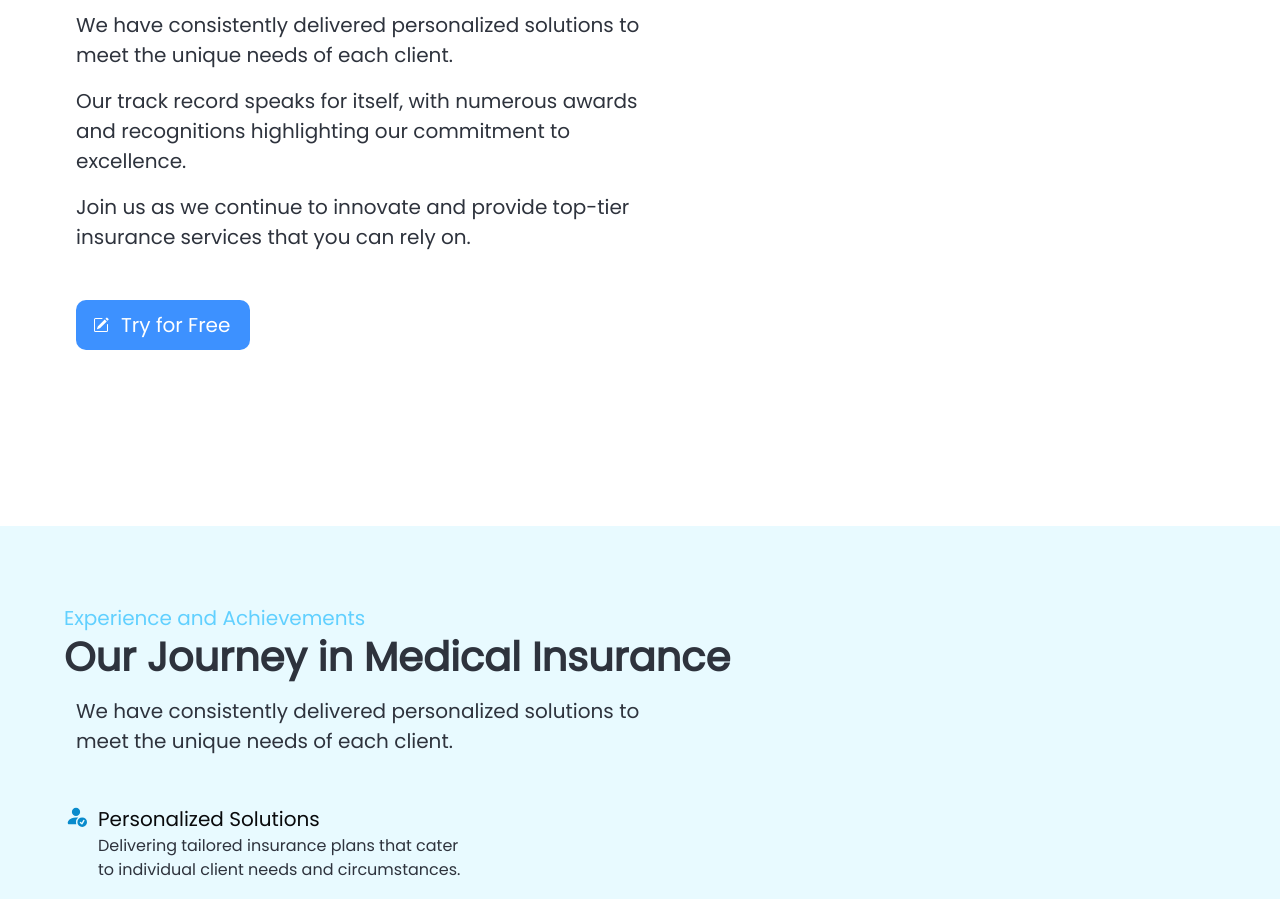
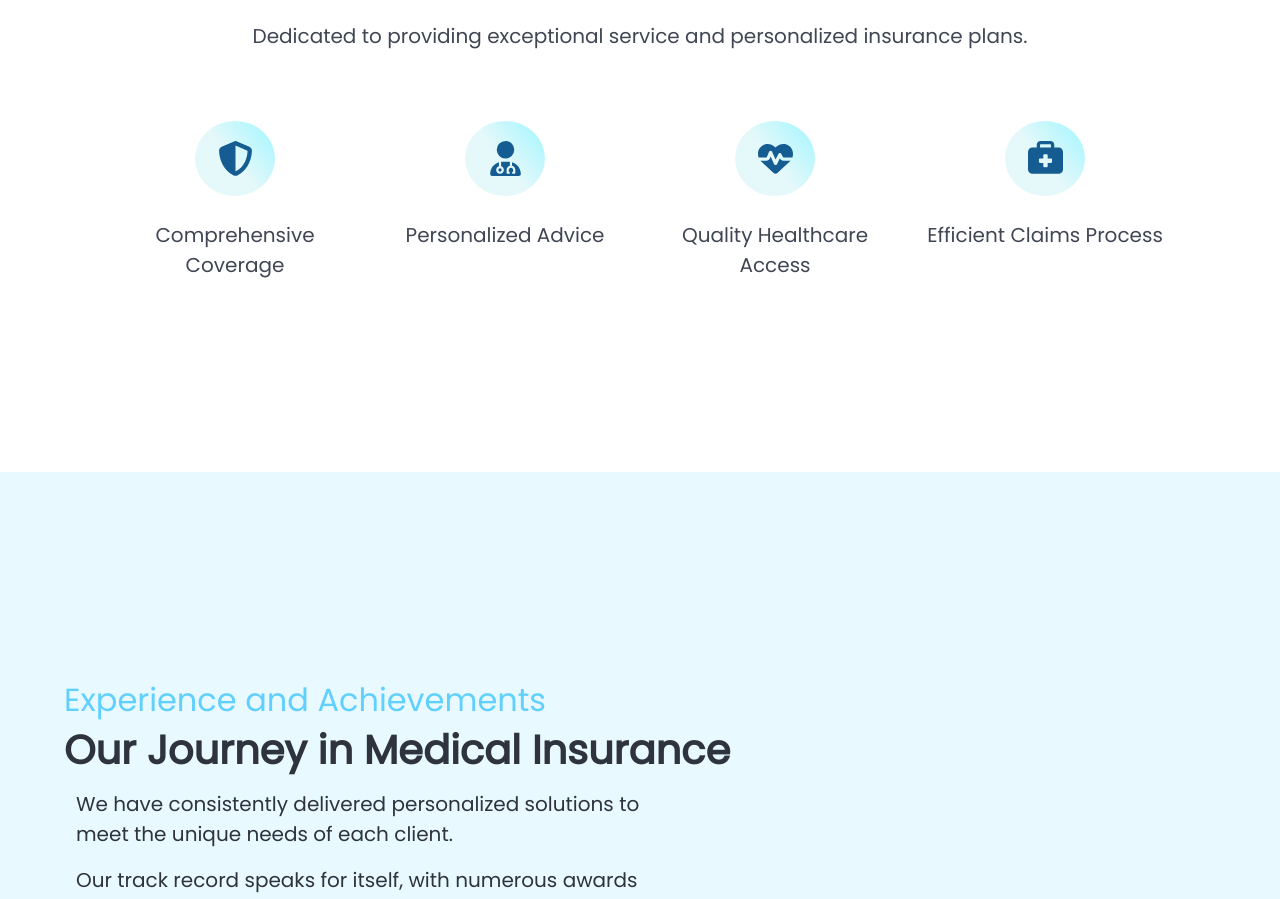
Before and after one commit to mhidalgo94/agent-insurance, a React (Vite) app: page /about in a window 1280 px wide. Shown: the part 744-1643 px from the top of the page. Built offline with nearby package versions, Linux system fonts and the light colour scheme; a web font is replaced by a local one.

Commit message:
Add last section about page

```diff
--- a/src/components/about/Header.jsx
+++ b/src/components/about/Header.jsx
@@ -6,7 +6,7 @@ export const Header = () => {
       <div className="hero-body" id="heroBodyHeaderAbout">
         <div className="container" id='containerHeader'>
           <p className="title has-text-white has-text-centered is-size-2">Meet Your Trusted Insurance Medical Agent</p>
-          <p className="subtitle has-text-grey-light mt-4 is-size-6 has-text-centered" id="header-subtitle">Discover the expertise and dedication that set us apart in the field of medical insurance. With years of experience and a commitment to client satisfaction, we are here to serve your needs.</p>
+          <p className="subtitle has-text-grey-light mt-4 is-size-5 has-text-centered" id="header-subtitle">Discover the expertise and dedication that set us apart in the field of medical insurance. With years of experience and a commitment to client satisfaction, we are here to serve your needs.</p>
         </div>
       </div>
     </section>
--- a/src/components/about/Section1About.jsx
+++ b/src/components/about/Section1About.jsx
@@ -1,17 +1,17 @@
 
 export default function Section1About() {
   return (
-    <section className="hero" style={{paddingTop:'5rem'}}>
+    <section className="hero" style={{backgroundColor: 'rgb(232, 250, 255)', paddingTop:'8rem', paddingBottom:'8rem'}}>
             <div className="hero-body mt-5">
                 <div>
                     <div className="container mt-2">
-                        <p className="subtitle has-text-info">Experience and Achievements</p>
+                        <p className="subtitle has-text-info is-3">Experience and Achievements</p>
                         <p className="title has-text-dark mt-2 is-size-2">Our Journey in Medical Insurance</p>
                     </div>
-                    <div className="container mt-4 pl-3 has-text-dark">
-                        <p className="is-size-5" style={{maxWidth:'600px', textAlign:'left'}}> We have consistently delivered personalized solutions to meet the unique needs of each client.</p>
-                        <p className="is-size-5 mt-4" style={{maxWidth:'600px', textAlign:'left'}}>Our track record speaks for itself, with numerous awards and recognitions highlighting our commitment to excellence.</p>
-                        <p className="is-size-5 mt-4" style={{maxWidth:'600px', textAlign:'left'}}>Join us as we continue to innovate and provide top-tier insurance services that you can rely on.</p>
+                    <div className="container mt-4 pl-3 has-text-dark-light">
+                        <p className="is-size-5 has-text-dark" style={{maxWidth:'600px', textAlign:'left'}}> We have consistently delivered personalized solutions to meet the unique needs of each client.</p>
+                        <p className="is-size-5 mt-4 has-text-dark" style={{maxWidth:'600px', textAlign:'left'}}>Our track record speaks for itself, with numerous awards and recognitions highlighting our commitment to excellence.</p>
+                        <p className="is-size-5 mt-4 has-text-dark" style={{maxWidth:'600px', textAlign:'left'}}>Join us as we continue to innovate and provide top-tier insurance services that you can rely on.</p>
 
 
                         <div className='buttons mt-6'>
--- a/src/components/about/Section2About.jsx
+++ b/src/components/about/Section2About.jsx
@@ -3,48 +3,49 @@ import './section2-about.css';
 
 export default function Section2About() {
   return (
-    <section className="hero" style={{backgroundColor: 'rgb(232, 250, 255)', marginTop:'8rem'}} >
+    <section className="hero" style={{paddingTop:'6rem', paddingBottom:'6rem'}} >
             <div className="hero-body mt-5">
                 <div className="container" >
                     <div className="container mt-2">
-                        <p className="subtitle has-text-info">Experience and Achievements</p>
-                        <p className="title has-text-dark mt-1 is-size-2">Our Journey in Medical Insurance</p>
+                        <p className="subtitle has-text-info is-size-3">Tailored to Your Needs</p>
+                        <p className="title has-text-dark mt-1 is-size-2">Comprehensive Insurance Services</p>
                     </div>
                     <div className="container mt-2 pl-3 has-text-dark" >
-                        <p className="mt-4 is-size-5" style={{maxWidth:'600px', textAlign:'left'}}> We have consistently delivered personalized solutions to meet the unique needs of each client.</p>
+                        <p className="mt-4 is-size-5" style={{maxWidth:'600px', textAlign:'left'}}> We offer a wide range of medical insurance services designed to provide peace of mind and financial security.</p>
                     </div>
                     <div className="cards-about mt-6">
                         <div className="card-about mt-5">
                             <div className="icon">
-                                <svg xmlns="http://www.w3.org/2000/svg" width="22" height="22" fill="currentColor"  viewBox="0 0 16 16">
-                                    <path d="M12.5 16a3.5 3.5 0 1 0 0-7 3.5 3.5 0 0 0 0 7m1.679-4.493-1.335 2.226a.75.75 0 0 1-1.174.144l-.774-.773a.5.5 0 0 1 .708-.708l.547.548 1.17-1.951a.5.5 0 1 1 .858.514M11 5a3 3 0 1 1-6 0 3 3 0 0 1 6 0"/>
-                                    <path d="M2 13c0 1 1 1 1 1h5.256A4.5 4.5 0 0 1 8 12.5a4.5 4.5 0 0 1 1.544-3.393Q8.844 9.002 8 9c-5 0-6 3-6 4"/>
+                                <svg xmlns="http://www.w3.org/2000/svg" width="40" height="40" fill="currentColor" viewBox="0 0 16 16">
+                                    <path fill-rule="evenodd" d="M15.854 5.146a.5.5 0 0 1 0 .708l-3 3a.5.5 0 0 1-.708 0l-1.5-1.5a.5.5 0 0 1 .708-.708L12.5 7.793l2.646-2.647a.5.5 0 0 1 .708 0"/>
+                                    <path d="M1 14s-1 0-1-1 1-4 6-4 6 3 6 4-1 1-1 1zm5-6a3 3 0 1 0 0-6 3 3 0 0 0 0 6"/>
                                 </svg>
+
                             </div>
                             <div className="card-text">
-                                    <p className="subtitle1 is-size-5 has-text-black">Personalized Solutions</p>
+                                    <p className="subtitle1 is-size-4 has-text-black">Personalized Solutions</p>
                                     <p className="subtitle2 has-text-dark">Delivering tailored insurance plans that cater to individual client needs and circumstances.</p>
                             </div>
                         </div>
                         <div className="card-about mt-5">
                             <div className="icon">
-                                <svg xmlns="http://www.w3.org/2000/svg" width="20" height="20" fill="currentColor" viewBox="0 0 16 16">
+                                <svg xmlns="http://www.w3.org/2000/svg" width="40" height="40" fill="currentColor" viewBox="0 0 16 16">
                                     <path d="M2.5.5A.5.5 0 0 1 3 0h10a.5.5 0 0 1 .5.5q0 .807-.034 1.536a3 3 0 1 1-1.133 5.89c-.79 1.865-1.878 2.777-2.833 3.011v2.173l1.425.356c.194.048.377.135.537.255L13.3 15.1a.5.5 0 0 1-.3.9H3a.5.5 0 0 1-.3-.9l1.838-1.379c.16-.12.343-.207.537-.255L6.5 13.11v-2.173c-.955-.234-2.043-1.146-2.833-3.012a3 3 0 1 1-1.132-5.89A33 33 0 0 1 2.5.5m.099 2.54a2 2 0 0 0 .72 3.935c-.333-1.05-.588-2.346-.72-3.935m10.083 3.935a2 2 0 0 0 .72-3.935c-.133 1.59-.388 2.885-.72 3.935"/>
                                 </svg>
                             </div>
                             <div className="card-text">
-                                    <p className="subtitle1 is-size-5 has-text-black">Award-Winning Service</p>
+                                    <p className="subtitle1 is-size-4 has-text-black">Award-Winning Service</p>
                                     <p className="subtitle2 has-text-dark">Recognized for excellence in service and innovation in the insurance sector.</p>
                             </div>
                         </div>
                         <div className="card-about mt-5">
                             <div className="icon">
-                                <svg xmlns="http://www.w3.org/2000/svg" width="20" height="20" fill="currentColor" viewBox="0 0 16 16">
+                                <svg xmlns="http://www.w3.org/2000/svg" width="40" height="40" fill="currentColor" viewBox="0 0 16 16">
                                     <path d="M2 6a6 6 0 1 1 10.174 4.31c-.203.196-.359.4-.453.619l-.762 1.769A.5.5 0 0 1 10.5 13h-5a.5.5 0 0 1-.46-.302l-.761-1.77a2 2 0 0 0-.453-.618A5.98 5.98 0 0 1 2 6m3 8.5a.5.5 0 0 1 .5-.5h5a.5.5 0 0 1 0 1l-.224.447a1 1 0 0 1-.894.553H6.618a1 1 0 0 1-.894-.553L5.5 15a.5.5 0 0 1-.5-.5"/>
                                 </svg>
                             </div>
                             <div className="card-text">
-                                    <p className="subtitle1 is-size-5 has-text-black">Innovative Strategies</p>
+                                    <p className="subtitle1 is-size-4 has-text-black">Innovative Strategies</p>
                                     <p className="subtitle2 has-text-dark">Continuously innovating to provide top-tier insurance services that you can rely on.</p>
                             </div>
                         </div>
--- /dev/null
+++ b/src/components/about/Section3About.jsx
@@ -0,0 +1,60 @@
+import './section3-about.css';
+
+export default function Section3About() {
+  return (
+    <section className="hero"  style={{paddingTop:'6rem', paddingBottom:'6rem'}}>
+        <div className='hero-body'>
+            <div className="container">
+                <p className='title is-1 has-text-centered has-text-black'>Professional Insurance Solutions <br/>for Your Peace of Mind</p>
+                <p className='subtitle has-text-centered mt-4'>Dedicated to providing exceptional service and personalized insurance plans.</p>
+                <section class="section">
+    <div class="container">
+      <div class="columns is-multiline ">
+        <div class="column is-one-quarter">
+          <div class="has-text-centered box-container">
+            <div className='icon-box'>
+                <svg aria-hidden="true" width='35' height='35' focusable="false" data-prefix="fas" data-icon="shield-halved" class="svg-inline--fa fa-shield-halved " role="img" xmlns="http://www.w3.org/2000/svg" viewBox="0 0 512 512">
+                    <path fill="#155C92" d="M256 0c4.6 0 9.2 1 13.4 2.9L457.7 82.8c22 9.3 38.4 31 38.3 57.2c-.5 99.2-41.3 280.7-213.6 363.2c-16.7 8-36.1 8-52.8 0C57.3 420.7 16.5 239.2 16 140c-.1-26.2 16.3-47.9 38.3-57.2L242.7 2.9C246.8 1 251.4 0 256 0zm0 66.8V444.8C394 378 431.1 230.1 432 141.4L256 66.8l0 0z"></path>
+                </svg>
+            </div>
+            <p className='has-text-centered mt-5 is-size-5'>Comprehensive Coverage</p>
+          </div>
+        </div>
+        <div class="column is-one-quarter">
+          <div class="has-text-centered box-container">
+            <div className='icon-box'>
+                <svg aria-hidden="true" width="35" height="35" focusable="false" data-prefix="fas" data-icon="user-doctor"  role="img" xmlns="http://www.w3.org/2000/svg" viewBox="0 0 448 512">
+                    <path fill="#155C92" d="M224 256A128 128 0 1 0 224 0a128 128 0 1 0 0 256zm-96 55.2C54 332.9 0 401.3 0 482.3C0 498.7 13.3 512 29.7 512H418.3c16.4 0 29.7-13.3 29.7-29.7c0-81-54-149.4-128-171.1V362c27.6 7.1 48 32.2 48 62v40c0 8.8-7.2 16-16 16H336c-8.8 0-16-7.2-16-16s7.2-16 16-16V424c0-17.7-14.3-32-32-32s-32 14.3-32 32v24c8.8 0 16 7.2 16 16s-7.2 16-16 16H256c-8.8 0-16-7.2-16-16V424c0-29.8 20.4-54.9 48-62V304.9c-6-.6-12.1-.9-18.3-.9H178.3c-6.2 0-12.3 .3-18.3 .9v65.4c23.1 6.9 40 28.3 40 53.7c0 30.9-25.1 56-56 56s-56-25.1-56-56c0-25.4 16.9-46.8 40-53.7V311.2zM144 448a24 24 0 1 0 0-48 24 24 0 1 0 0 48z"></path>
+                </svg>
+            </div>
+            <p className='has-text-centered mt-5 is-size-5'>Personalized Advice</p>
+          </div>
+        </div>
+        <div class="column is-one-quarter">
+          <div class="has-text-centered box-container">
+            <div className='icon-box'>
+                <svg aria-hidden="true" width='35' height='35' focusable="false" data-prefix="fas" data-icon="shield-halved" class="svg-inline--fa fa-shield-halved " role="img" xmlns="http://www.w3.org/2000/svg" viewBox="0 0 512 512">
+                <path fill="#155C92" d="M228.3 469.1L47.6 300.4c-4.2-3.9-8.2-8.1-11.9-12.4h87c22.6 0 43-13.6 51.7-34.5l10.5-25.2 49.3 109.5c3.8 8.5 12.1 14 21.4 14.1s17.8-5 22-13.3L320 253.7l1.7 3.4c9.5 19 28.9 31 50.1 31H476.3c-3.7 4.3-7.7 8.5-11.9 12.4L283.7 469.1c-7.5 7-17.4 10.9-27.7 10.9s-20.2-3.9-27.7-10.9zM503.7 240h-132c-3 0-5.8-1.7-7.2-4.4l-23.2-46.3c-4.1-8.1-12.4-13.3-21.5-13.3s-17.4 5.1-21.5 13.3l-41.4 82.8L205.9 158.2c-3.9-8.7-12.7-14.3-22.2-14.1s-18.1 5.9-21.8 14.8l-31.8 76.3c-1.2 3-4.2 4.9-7.4 4.9H16c-2.6 0-5 .4-7.3 1.1C3 225.2 0 208.2 0 190.9v-5.8c0-69.9 50.5-129.5 119.4-141C165 36.5 211.4 51.4 244 84l12 12 12-12c32.6-32.6 79-47.5 124.6-39.9C461.5 55.6 512 115.2 512 185.1v5.8c0 16.9-2.8 33.5-8.3 49.1z"></path>
+                </svg>
+            </div>
+            <p className='has-text-centered mt-5 is-size-5'>Quality Healthcare Access</p>
+          </div>
+        </div>
+        <div class="column is-one-quarter">
+          <div class="has-text-centered box-container">
+            <div className='icon-box'>
+                <svg aria-hidden="true" width='35' height='35' focusable="false" data-prefix="fas" data-icon="shield-halved" class="svg-inline--fa fa-shield-halved " role="img" xmlns="http://www.w3.org/2000/svg" viewBox="0 0 512 512">
+                <path fill="#155C92" d="M184 48H328c4.4 0 8 3.6 8 8V96H176V56c0-4.4 3.6-8 8-8zm-56 8V96H64C28.7 96 0 124.7 0 160V416c0 35.3 28.7 64 64 64H448c35.3 0 64-28.7 64-64V160c0-35.3-28.7-64-64-64H384V56c0-30.9-25.1-56-56-56H184c-30.9 0-56 25.1-56 56zm96 152c0-8.8 7.2-16 16-16h32c8.8 0 16 7.2 16 16v48h48c8.8 0 16 7.2 16 16v32c0 8.8-7.2 16-16 16H288v48c0 8.8-7.2 16-16 16H240c-8.8 0-16-7.2-16-16V320H176c-8.8 0-16-7.2-16-16V272c0-8.8 7.2-16 16-16h48V208z"></path>
+                </svg>
+            </div>
+            <p className='has-text-centered mt-5 is-size-5'>Efficient Claims Process</p>
+          </div>
+        </div>
+      </div>
+    </div>
+  </section>
+            </div>
+        </div>
+    </section>
+  )
+}
--- /dev/null
+++ b/src/components/about/section3-about.css
@@ -0,0 +1,21 @@
+
+
+.box-container{
+    display: block;
+    align-items: center;
+
+}
+
+.icon-box{
+    display: flex;
+    align-items: center;
+    justify-content: center;
+    border-radius: 50%;
+    max-width: 80px;
+    max-height: 80px;
+    padding: 20px;
+    margin: 0 auto;
+
+    background: rgb(7,229,255);
+    background: linear-gradient(231deg, rgba(7,229,255,0.3505996148459384) 7%, rgba(205,242,245,0.5298713235294117) 53%);
+}
--- a/src/pages/AboutPage.jsx
+++ b/src/pages/AboutPage.jsx
@@ -1,12 +1,14 @@
 import Header from "../components/about/Header";
 import Section1About from "../components/about/Section1About";
 import Section2About from "../components/about/Section2About";
+import Section3About from "../components/about/Section3About";
 
 
 const AboutPage = () => {
   return (
     <>
         <Header />
+        <Section3About />
         <Section1About />
         <Section2About />
     </>
```
Also changed, not shown: src/components/about/Section4About.jsx (added, +33 -0 lines), src/components/about/section4-about.css (added, +29 -0 lines).
